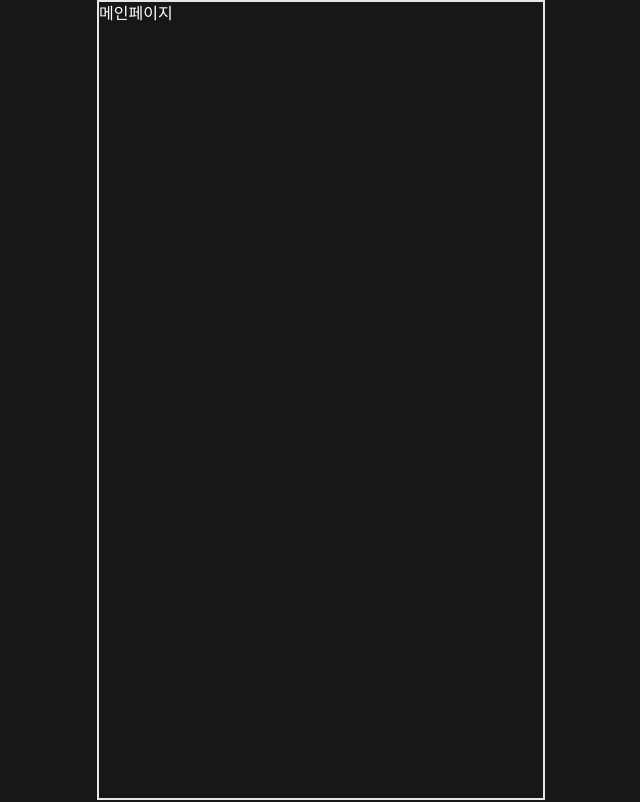
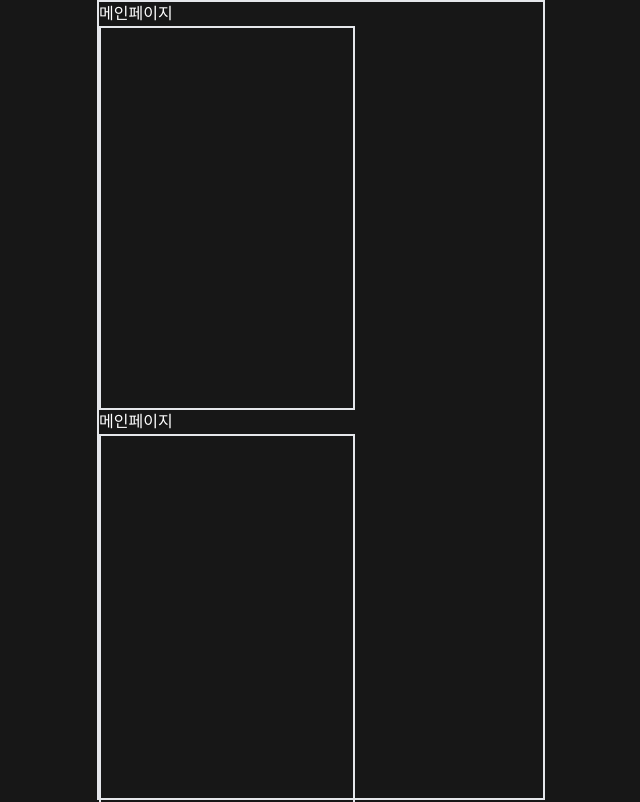
Before and after one commit to volant97/MasterPlan-TheKey, a Next.js app: page / in a window 1280 px wide. Shown: the whole page, without its empty margins (319-959 px from the left). Built offline with nearby package versions, Linux system fonts and the light colour scheme; a web font is replaced by a local one.

Commit message:
[CSS] 0.0.4 layout 크기 설정

```diff
--- a/app/layout.tsx
+++ b/app/layout.tsx
@@ -17,13 +17,10 @@ export default function RootLayout({
   return (
     <html lang="en">
       <body
-        className={`${inter.className} max-w-md mx-auto bg-neutral-900 text-white h-[100dvh] border-2`}
+        className={`${inter.className} max-w-md h-[100dvh] mx-auto bg-neutral-900 text-white border-2 scrollbar-hide`}
       >
         {children}
       </body>
     </html>
   );
 }
-
-// crosswalk
-// h-[100dvh] w-full max-w-[430px] min-w-[360px] border-x overflow-y-auto overflow-x-hidden scrollbar-hide
--- a/app/page.tsx
+++ b/app/page.tsx
@@ -1,7 +1,14 @@
 export default function Home() {
   return (
-    <div>
+    <div className="w-full h-[100dvh] overflow-y-auto overflow-x-hidden scrollbar-hide">
       <div>메인페이지</div>
+      <div className="border-2 w-64 h-96"></div>
+      <div>메인페이지</div>
+      <div className="border-2 w-64 h-96"></div>
+      <div>메인페이지</div>
+      <div className="border-2 w-64 h-96"></div>
+      <div>메인페이지</div>
+      <div className="border-2 w-64 h-96"></div>
     </div>
   );
 }
```
Also changed, not shown: 1 other file (tests, documents, lock files or other folders).
